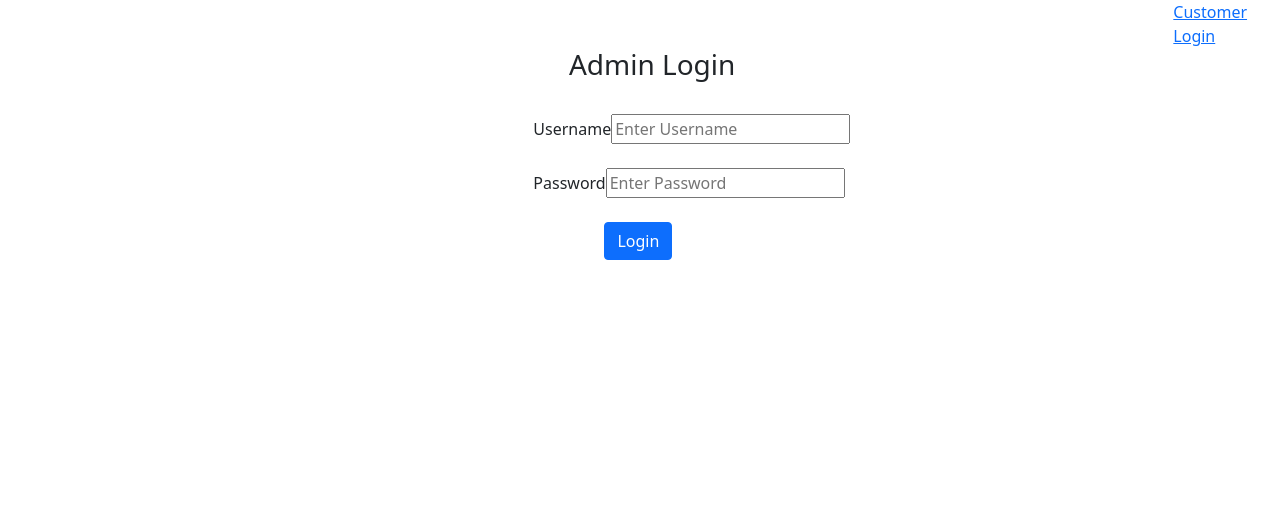
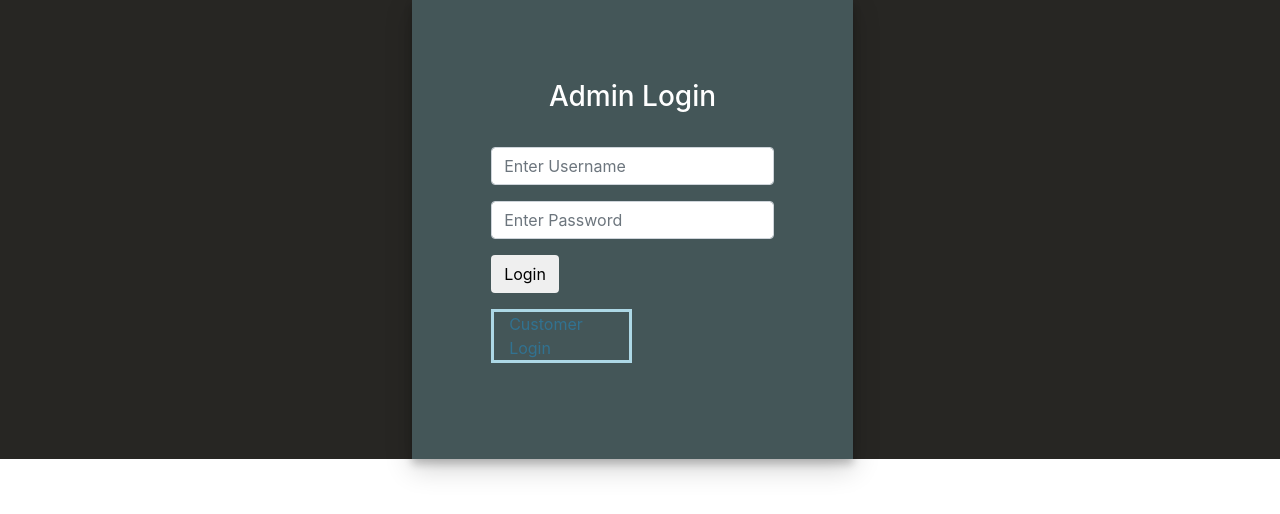
Before and after one commit to cwsvensson/P-Infosys-FIOS-ms-Frontend, an Angular app in the folder MiniProject/: page /adminLogin in a window 1280 px wide. Shown: the top 514 px of the page. Built offline with nearby package versions, Linux system fonts and the light colour scheme.

Commit message:
styling and fioslookup navigation

```diff
--- a/MiniProject/src/app/admin-login/admin-login.component.css
+++ b/MiniProject/src/app/admin-login/admin-login.component.css
@@ -0,0 +1,27 @@
+body{
+    background-color: rgb(39, 38, 35);
+}
+
+.login-form{
+    padding: 9%;
+    background: #445658;
+    box-shadow: 0 5px 8px 0 rgba(0, 0, 0, 0.2), 0 9px 26px 0 rgba(0, 0, 0, 0.19);
+}
+.login-form h3{
+    text-align: center;
+    margin-bottom:12%;
+    color: #fff;
+}
+.btnSubmit{
+    font-weight: 600;
+    width: 50%;
+    color: #282726;
+    background-color: #fff;
+    border: none;
+    border-radius: 1.5rem;
+    padding:2%;
+}
+
+.custLogin{
+    color: rgb(49, 114, 145);
+}
--- a/MiniProject/src/app/admin-login/admin-login.component.html
+++ b/MiniProject/src/app/admin-login/admin-login.component.html
@@ -1,29 +1,22 @@
+<body>
+    <div class="offset-md-4">
+        <div class="row">
+            <div class="col-md-6 login-form">
+                <h3>Admin Login</h3>
+                    <div class="form-group">
+                        <input type="text" class="form-control" placeholder="Enter Username" value="" [(ngModel)]="username"/>
+                    </div>
+                    <div class="form-group">
+                        <input type="password" class="form-control" placeholder="Enter Password " value="" [(ngModel)]="password"/>
+                    </div>
+                    <div class="form-group">
+                        <button type="submit" class="btn btn-black" (click) = "login()">Login</button>
+                    </div>
+                    <div class="form-group col-md-6" style="border-style: solid; border-color: lightblue;">
 
-<div class="page-top-offset"></div>
-<div class="row">
-    <div class="container-fluid">
-        <div class="offset-md-11">
-            <a href="http://localhost:4200/login">Customer Login</a>
-        </div>
-        <div class="col-md-4 offset-md-5">
-            <h3 class="title offset-md-1">Admin Login</h3>
-            <br>
-            <div>
-                <label>Username</label>
-                <input type="text" [(ngModel)]= "username" placeholder="Enter Username">
-
+                        <a href="http://localhost:4200/login" class="custLogin" value="Login">Customer Login</a>
+                    </div>
             </div>
-            <br>
-            <div>
-                <label>Password</label>
-                <input type="text" [(ngModel)]= "password" placeholder="Enter Password">
-
-            </div>
-            <br>
-            <div class="offset-md-2">
-                <button class="btn btn-primary" (click)= "login()">Login</button>
-            </div>
-
         </div>
     </div>
-</div>
+</body>
--- a/MiniProject/src/app/app-routing.module.ts
+++ b/MiniProject/src/app/app-routing.module.ts
@@ -4,11 +4,13 @@ import { AddSubscriptionComponent } from './add-subscription/add-subscription.co
 import { AdminLoginComponent } from './admin-login/admin-login.component';
 import { LoginComponent } from './login/login.component';
 import { RegisterComponent } from './register/register.component';
+import { SignupComponent } from './signup/signup.component';
 import { SubscriptionsComponent } from './subscriptions/subscriptions.component';
 
 const routes: Routes = [
   { path: 'login', component: LoginComponent },
   { path: 'adminLogin', component: AdminLoginComponent},
+  { path: 'fioslookuppage', component: SignupComponent},
   { path: 'register', component: RegisterComponent },
   { path: 'mysubscriptions', component: SubscriptionsComponent },
   { path: 'add-subscription', component: AddSubscriptionComponent },];
--- a/MiniProject/src/index.html
+++ b/MiniProject/src/index.html
@@ -1,3 +1,4 @@
+
 <!doctype html>
 <html lang="en">
 <head>
@@ -6,7 +7,10 @@
   <base href="/">
   <meta name="viewport" content="width=device-width, initial-scale=1">
   <link rel="icon" type="image/x-icon" href="favicon.ico">
-  <link href="https://cdn.jsdelivr.net/npm/bootstrap@5.0.0-beta3/dist/css/bootstrap.min.css" rel="stylesheet" integrity="sha384-eOJMYsd53ii+scO/bJGFsiCZc+5NDVN2yr8+0RDqr0Ql0h+rP48ckxlpbzKgwra6" crossorigin="anonymous">
+  <link href="//maxcdn.bootstrapcdn.com/bootstrap/4.0.0/css/bootstrap.min.css" rel="stylesheet" id="bootstrap-css">
+  <script src="//maxcdn.bootstrapcdn.com/bootstrap/4.0.0/js/bootstrap.min.js"></script>
+  <script src="//code.jquery.com/jquery-1.11.1.min.js"></script>
+
 </head>
 <body>
   <app-root></app-root>
```
